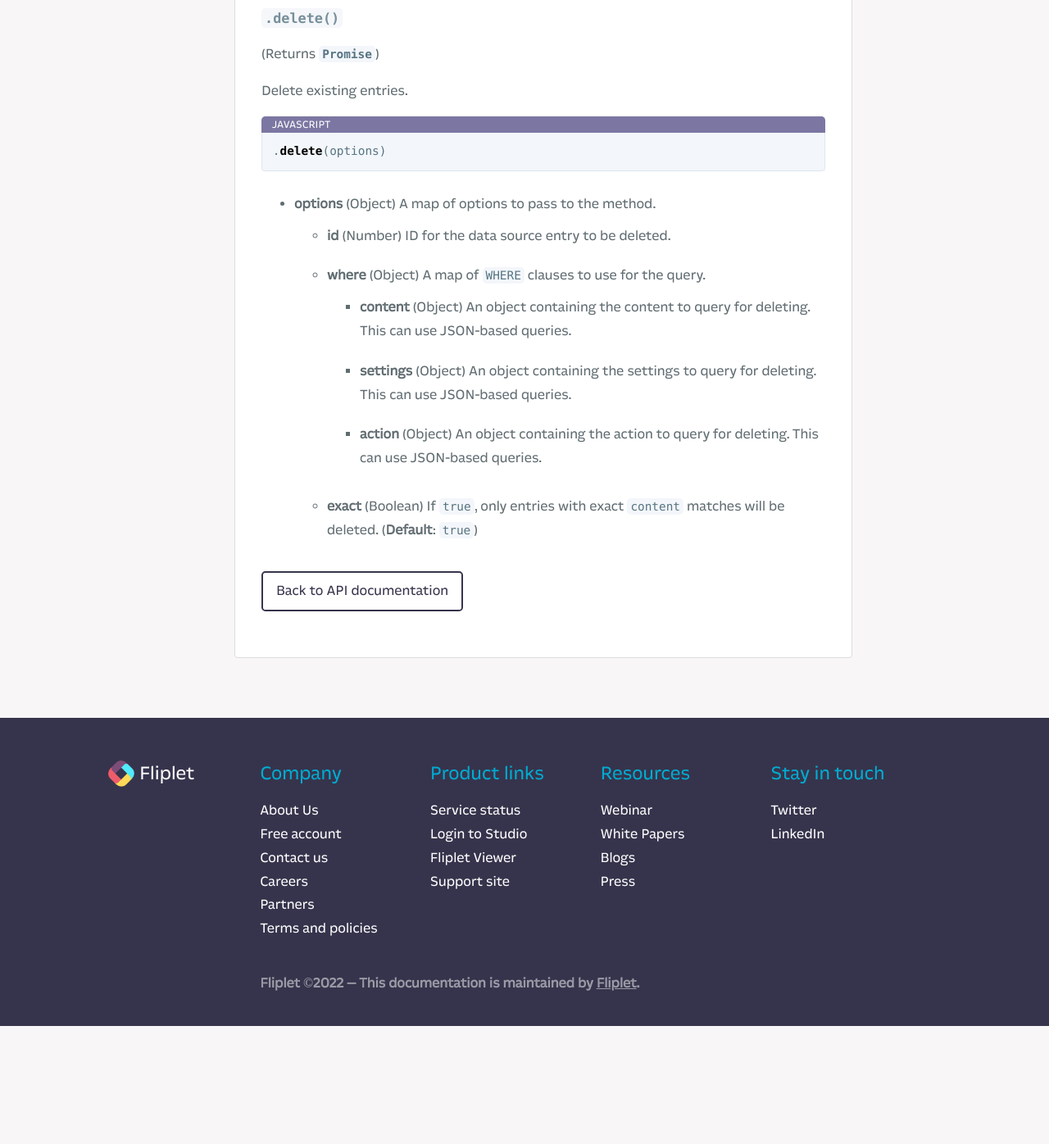
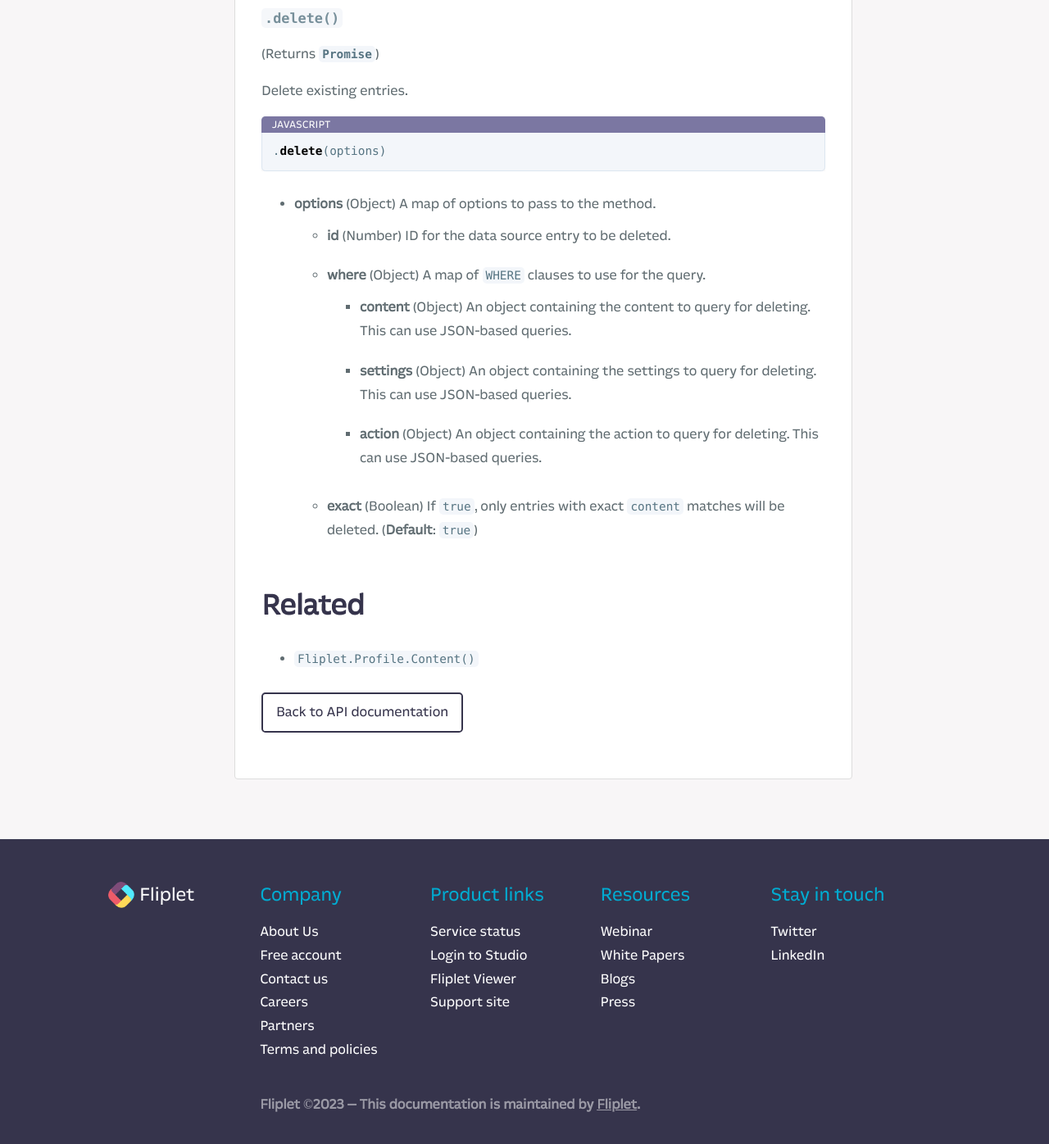
Before and after one commit to Fliplet/fliplet-cli, a Jekyll site: the page built from docs/API/fliplet-content.md, in a window 1280 px wide and 1400 px high, scrolled down 4921 px. Shown: the top 1396 px of the window at 82% size. Built offline with Jekyll 4.4.1, drawn with Linux system fonts in a browser that asks for light colours; nearby versions of some CDN libraries; our own code applies the rules of GitHub Pages for plain Markdown files; library files that are not in the unit come from our copies; comment, search, counter and statistics services are not loaded; a style sheet for code colours, icons or effects is not loaded; before the commit the page ends 6173 px from its top, so only the background shows below that.

Commit message:
manual merge 6

```diff
--- a/docs/API/fliplet-content.md
+++ b/docs/API/fliplet-content.md
@@ -149,5 +149,9 @@
     * **action** (Object) An object containing the action to query for deleting. This can use JSON-based queries.
   * **exact** (Boolean) If `true`, only entries with exact `content` matches will be deleted. (**Default**: `true`)
 
+## Related
+
+* [`Fliplet.Profile.Content()`](fliplet-profile-content.md)
+
 [Back to API documentation](../API-Documentation.md)
 {: .buttons}
--- a/docs/_layouts/default.html
+++ b/docs/_layouts/default.html
@@ -92,10 +92,11 @@
                 <li><a href="/API/core/misc.html">Common functions</a></li>
                 <li><span class="divider"></span></li>
                 <li><strong>Namespaces</strong></li>
+                <li><a href="/API/core/ai.html">AI <span class="label">Beta</span></a></a></li>
                 <li><a href="/API/core/analytics.html">Analytics</a></li>
                 <li><a href="/API/core/api.html">API</a></li>
                 <li><a href="/API/core/app.html">App</a></li>
-                <li><a href="/API/core/app-actions.html">App Actions <span class="label">NEW</span></a></a></li>
+                <li><a href="/API/core/app-actions.html">App Actions</a></li>
                 <li><a href="/API/core/apps.html">Apps</a></li>
                 <li><a href="/API/core/biometrics.html">Biometrics</li>
                 <li><a href="/API/core/cache.html">Cache</a></li>
@@ -133,7 +134,7 @@
                 <li><a href="/API/helpers/style.html">Styling</a></li>
                 <li><a href="/API/helpers/libraries.html">External libraries</a></li>
                 <li><span class="divider"></span></li>
-                <li><strong>Configuration interface</strong></li>
+                <li><strong>Configuration interface</strong> <span class="label">NEW</span></li>
                 <li><a href="/API/helpers/interface.html">Quickstart</a></li>
                 <li><a href="/API/helpers/interface-fields.html">Fields</a></li>
                 <li><a href="/API/helpers/interface-methods.html">Methods</a></li>
@@ -168,7 +169,7 @@
                   <li><a href="/Introduction.html">Overview & Introduction</a></li>
                   <li><a href="/Quickstart.html">Development tools</a></li>
                   <li><a href="/Building-components.html">Build components</a></li>
-                  <li><a href="/API/helpers/overview.html">Build helpers</a></li>
+                  <li><a href="/API/helpers/overview.html">Build helpers <span class="label">NEW</span></a></li>
                   <li><a href="/Building-themes.html">Build themes</a></li>
                   <li><a href="/Building-menus.html">Build menus</a></li>
                   <li><a href="/components/Using-Providers.html">Using providers</a></li>
@@ -206,7 +207,7 @@
                   <li><a href="/API/fliplet-datasources.html">Data Sources</a></li>
                   <li><a href="/API/fliplet-encryption.html">Encryption</a></li>
                   <li><a href="/API/fliplet-media.html">Media</a></li>
-                  <li><a href="/API/fliplet-payments.html">Payments</a></li>
+                  <li><a href="/API/fliplet-payments.html">Payments <span class="label">NEW</span></a></li>
                   <li><a href="/API-Documentation.html">View all &rarr;</a></li>
 
                   <li><p>Components</p></li>
@@ -216,7 +217,7 @@
                   <li><a href="/API/components/form-builder.html">Form</a></li>
                   <li><a href="/API/components/list-from-data-source.html">List (from Data Source)</a></li>
                   <li><a href="/API/helpers/overview.html">Helpers</a></li>
-                  <li><a href="/API/components/chat.html">Chat</a></li>
+                  <li><a href="/API/components/chat.html">Chat <span class="label label-warning">UPDATED</span></a></li>
                   <li><a href="/API/components/email-verification.html">Email Verification</a></li>
                   <li><a href="/API-Documentation.html#fliplet-components">View all &rarr;</a></li>
                 </ul>
@@ -301,11 +302,11 @@
             <a href="https://status.fliplet.com">Service status</a>
             <a href="/Changelog.html">Changelog</a>
             <a href="/Upcoming.html">Upcoming features</a>
-            <a href="https://help.fliplet.com/code-library">Code library</a>
-            <a href="https://help.fliplet.com/how-to-use-the-developer-options">Developer Options</a>
+            <a href="https://help.fliplet.com/code-library/">Code library</a>
+            <a href="https://help.fliplet.com/how-to-use-the-developer-options/">Developer Options</a>
             <a href="https://help.fliplet.com">Get support</a>
             <a href="https://fliplet.com/security/">Enterprise security</a>
-            <a class="btn" href="https://fliplet.com/contact"><i class="fas fa-question-circle"></i> Get help</a>
+            <a class="btn" href="https://fliplet.com/contact/"><i class="fas fa-question-circle"></i> Get help</a>
           </div>
         </aside>
         <div id="page-content">
@@ -335,7 +336,7 @@
                 <li><a href="https://fliplet.com/about-us/">About Us</a></li>
                 <li><a href="https://studio.fliplet.com/signup?utm_source=fliplet&utm_medium=developers&utm_campaign=footer-menu-signup">Free account</a></li>
                 <li><a href="https://fliplet.com/contact/">Contact us</a></li>
-                <li><a href="https://fliplet.com/careers">Careers</a></li>
+                <li><a href="https://fliplet.com/careers/">Careers</a></li>
                 <li><a href="https://community.fliplet.com/c/developers-partners/10">Partners</a></li>
                 <li><a href="https://fliplet.com/terms/">Terms and policies</a></li>
               </ul>
@@ -349,9 +350,9 @@
               <ul>
                 <li><h3>Resources</h3></li>
                 <li><a href="https://fliplet.com/webinars/">Webinar</a></li>
-                <li><a href=" https://fliplet.com/white-papers">White Papers</a></li>
-                <li><a href="https://fliplet.com/blogs">Blogs</a></li>
-                <li><a href="https://fliplet.com/press">Press</a></li>
+                <li><a href=" https://fliplet.com/white-papers/">White Papers</a></li>
+                <li><a href="https://fliplet.com/blogs/">Blogs</a></li>
+                <li><a href="https://fliplet.com/press/">Press</a></li>
               </ul>
               <ul>
                 <li><h3>Stay in touch</h3></li>
@@ -360,7 +361,7 @@
               </ul>
             </div>
             <div>
-              <span class="site-footer-owner">Fliplet &copy;2022 — This documentation is maintained by <a href="//fliplet.com">Fliplet</a>.</span>
+              <span class="site-footer-owner">Fliplet &copy;2023 — This documentation is maintained by <a href="//fliplet.com">Fliplet</a>.</span>
             </div>
           </div>
         </div>
```
